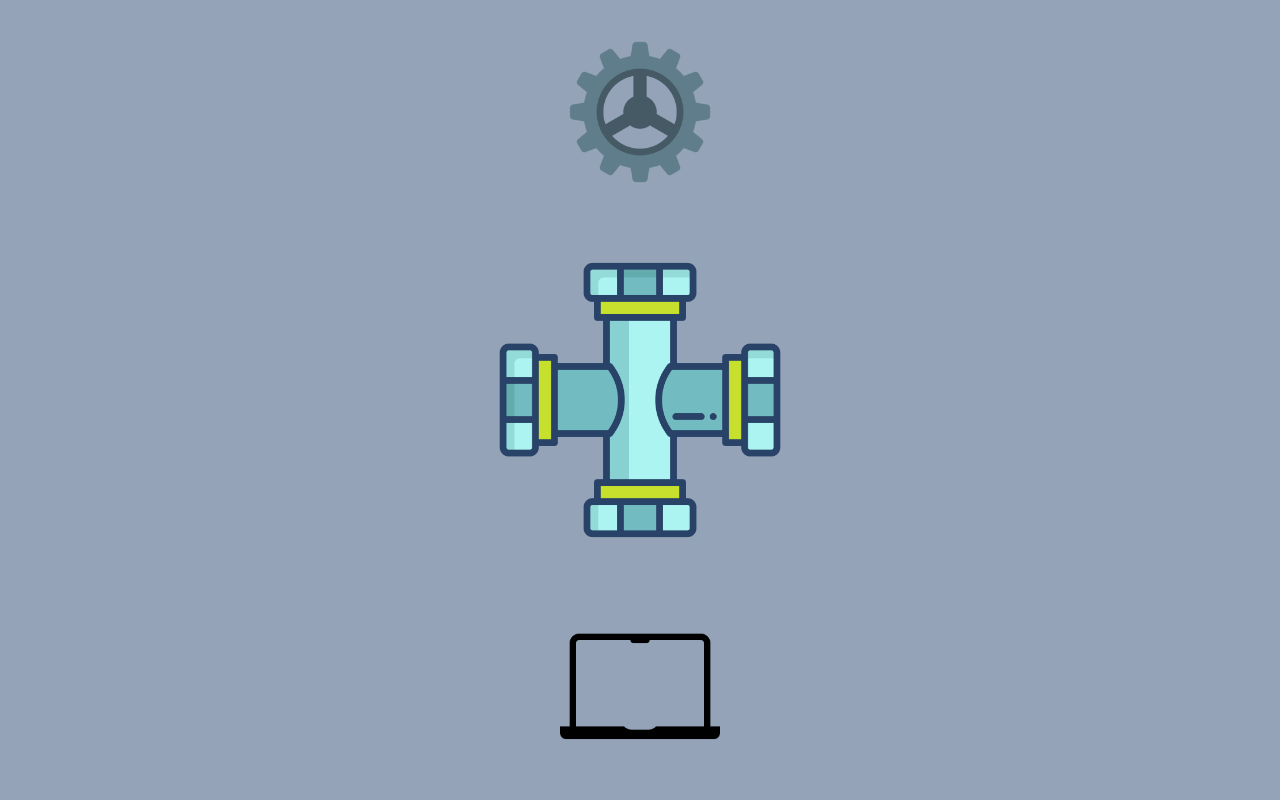
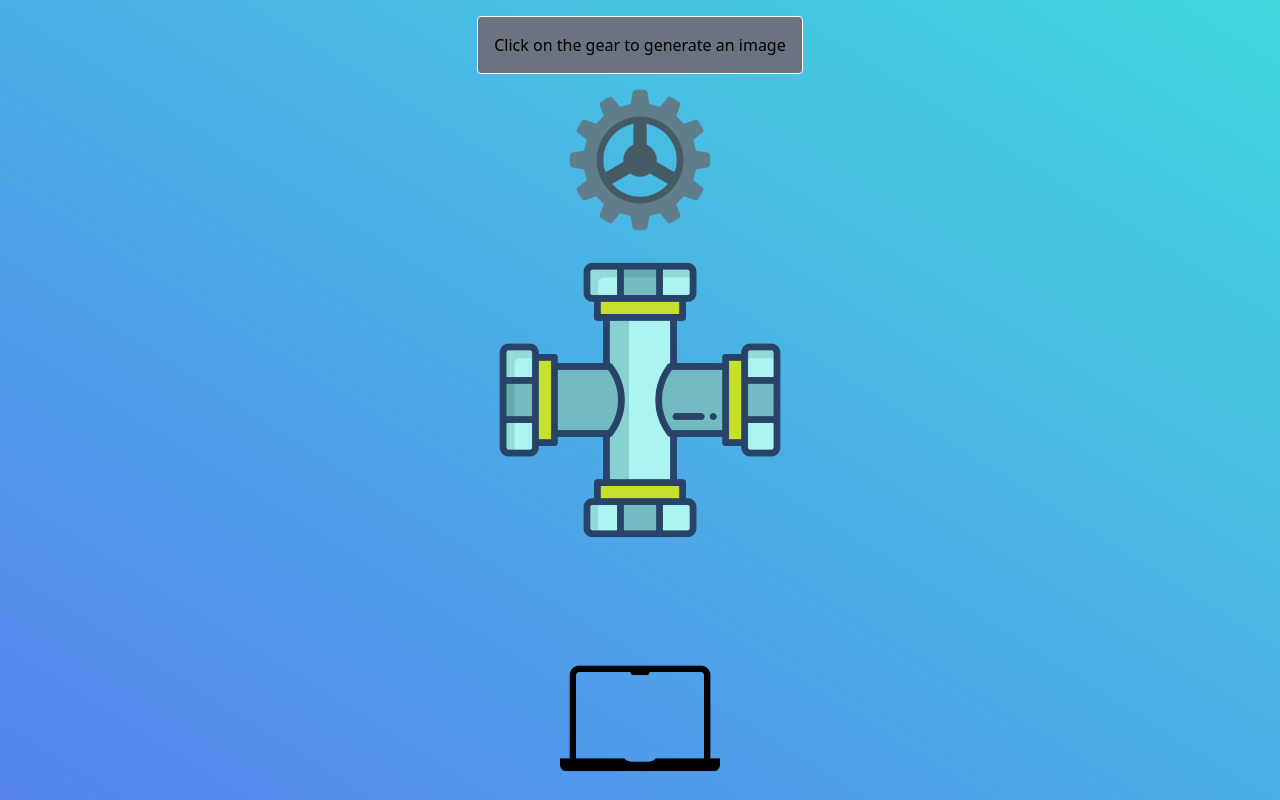
Before and after one commit to Am4teur/LearnReactiveProgramming, a Next.js app: page /livestreamPage in a window 1280 px wide. Built offline with nearby package versions, Linux system fonts and the light colour scheme.

Commit message:
Change Livestream page bg + add instructions

```diff
--- a/components/LivestreamContainer.tsx
+++ b/components/LivestreamContainer.tsx
@@ -28,9 +28,12 @@ const LivestreamContainer = () => {
       subject$.next(getRandomFrame())
     ); // subject pattern to add new event to stream/observable
 
-    const interactiveObservable = observableWithInteractiveFunctions(subject$);
+    const interactiveObservable = observableWithInteractiveFunctions(
+      subject$,
+      buttonEl.current
+    );
 
-    // after executing interactive operators/functions
+    // after executing interactive operators/functions from reactive.ts
     const interactiveSubscription = interactiveObservable.subscribe(
       (e: string) => setAfterPipeFrames((prev) => [...prev, e])
     );
@@ -56,15 +59,19 @@ const LivestreamContainer = () => {
 
   return (
     <>
-      <div className="flex h-full w-full justify-center bg-slate-400 py-8">
+      <div className="flex h-full w-full justify-center bg-gradient-to-bl from-[#41D8DD] to-[#5583EE]">
         {/* This button is on top of StreamGenerator because I cannot pass the logic of the onClick inside the StreamGenerator
          since I have to access information on the parent component */}
         <div>
           <button
             ref={buttonEl}
-            className="relative z-30 h-40 w-40 rounded-full hover:bg-transparentGray"
+            className="relative z-30 m-20 h-40 w-40 rounded-full hover:bg-transparentGray"
             onClick={sequence}
           ></button>
+        </div>
+
+        <div className="absolute m-4 items-start rounded border border-solid border-white bg-gray-500 p-4 text-center">
+          Click on the gear to generate an image
         </div>
 
         <StreamGenerator
--- a/components/StreamGenerator.tsx
+++ b/components/StreamGenerator.tsx
@@ -38,8 +38,8 @@ export const StreamGenerator = ({
 }: IStreamGenerator) => {
   return (
     <div
-      className="generator absolute flex h-40 w-40 items-center
-                 justify-center self-start"
+      className="generator absolute m-20 flex h-40 w-40
+                 items-center justify-center self-start"
     >
       <motion.div className="absolute z-10" animate={animation}>
         <NextImage
--- a/models/reactive.ts
+++ b/models/reactive.ts
@@ -1,19 +1,20 @@
-import { filter, from, Observable } from "rxjs";
+import { filter, from, fromEvent, throttleTime } from "rxjs";
 
-// 1. Streams
 const streamOfStrings: string[] = ["frame1", "frame2", "frame3"];
-const streamOfIcons: string[] = [];
 
 // 2. Observables
-const simpleObservable$ = new Observable();
-const fromObservable$ = from(streamOfStrings);
-const fromObservable2$ = from(streamOfStrings)
-  .pipe()
-  .subscribe((event: string) => console.log(event));
+const observableFromArray$ = from(streamOfStrings);
 
 // 3. Pipping
-export const observableWithInteractiveFunctions = (observable$: any) =>
-  observable$.pipe(
+export const observableWithInteractiveFunctions = (
+  observable$: any,
+  buttonRef: any
+) => {
+  const observableFromUserEvent$ = fromEvent(buttonRef, "click")
+    .pipe(throttleTime(1000))
+    .subscribe((event: any) => console.log("event: "));
+
+  return observable$.pipe(
     // 3.1. Operators
     // tap()
     // tap((event: any) => alert(event)),
@@ -28,6 +29,7 @@ export const observableWithInteractiveFunctions = (observable$: any) =>
     // take
     // merge
   );
+};
 
 // 4. Subscription
 // 5. Subject
--- a/pages/index.tsx
+++ b/pages/index.tsx
@@ -20,10 +20,12 @@ export default function Home(): JSX.Element {
         <meta name="viewport" content="width=device-width, initial-scale=1" />
         <link rel="icon" href="/favicon.ico" />
       </Head>
-      <main>
-        <button onClick={goToLivestream}>Go to livestream</button>
-        <button onClick={goToWaterstream}>Go to waterstream</button>
-        <button onClick={goToMinesweeper}>Go to minesweeper</button>
+      <main className="h-full w-full">
+        <div className="flex h-full w-full flex-col items-center justify-center gap-4">
+          <button onClick={goToMinesweeper}>Minesweeper</button>
+          <button onClick={goToLivestream}>Livestream</button>
+          <button onClick={goToWaterstream}>Waterstream</button>
+        </div>
       </main>
     </>
   );
```
